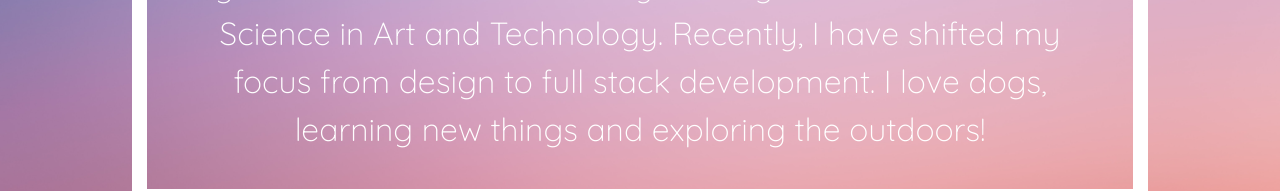
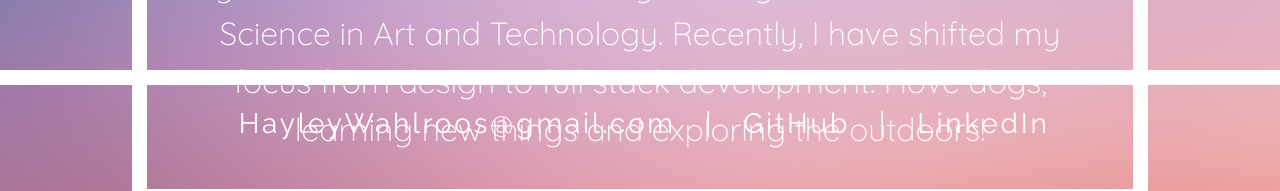
Before and after one commit to haywah27/react-portfolio, a React (Create React App) app: page / in a window 1280 px wide. Shown: the part 637-828 px from the top of the page. Built offline with nearby package versions, Linux system fonts and the light colour scheme.

Commit message:
updating code to deploy via gh-pages

```diff
--- a/package.json
+++ b/package.json
@@ -1,5 +1,6 @@
 {
   "name": "portfolio",
+  "homepage": "https://haywah27.github.io/react-portfolio",
   "version": "0.1.0",
   "private": true,
   "dependencies": {
@@ -22,6 +23,8 @@
     "web-vitals": "^1.1.1"
   },
   "scripts": {
+    "predeploy": "npm run build",
+    "deploy": "gh-pages -d build",
     "start": "react-scripts start",
     "build": "react-scripts build",
     "test": "react-scripts test",
--- a/src/pages/About.js
+++ b/src/pages/About.js
@@ -2,6 +2,7 @@
 import "./about.css";
 import { Jumbotron, Container } from "react-bootstrap";
 import Navigation from "../components/Nav/Nav";
+import Footer from "../components/Nav/Foot";
 import GreetingCard from "../components/Card/GreetingCard";
 import AboutCard from "../components/Card/AboutCard";
 import SkillsCard from "../components/Card/SkillsCard";
@@ -20,6 +21,7 @@
           </Container>
         </Jumbotron>
       </Container>
+      <Footer />
     </div>
   );
 }
--- a/src/pages/Contact.js
+++ b/src/pages/Contact.js
@@ -19,7 +19,7 @@
           </Container>
         </Jumbotron>
       </Container>
-      <Footer></Footer>
+      <Footer />
     </div>
   );
 }
--- a/src/pages/Work.js
+++ b/src/pages/Work.js
@@ -2,6 +2,7 @@
 import "./work.css";
 import { Container, Row } from "react-bootstrap";
 import Navigation from "../components/Nav/Nav";
+import Footer from "../components/Nav/Foot";
 
 // project images
 import WorkCard from "../components/Card/WorkCard";
@@ -62,6 +63,7 @@
           />
         </Row>
       </Container>
+      <Footer />
     </div>
   );
 }
```
